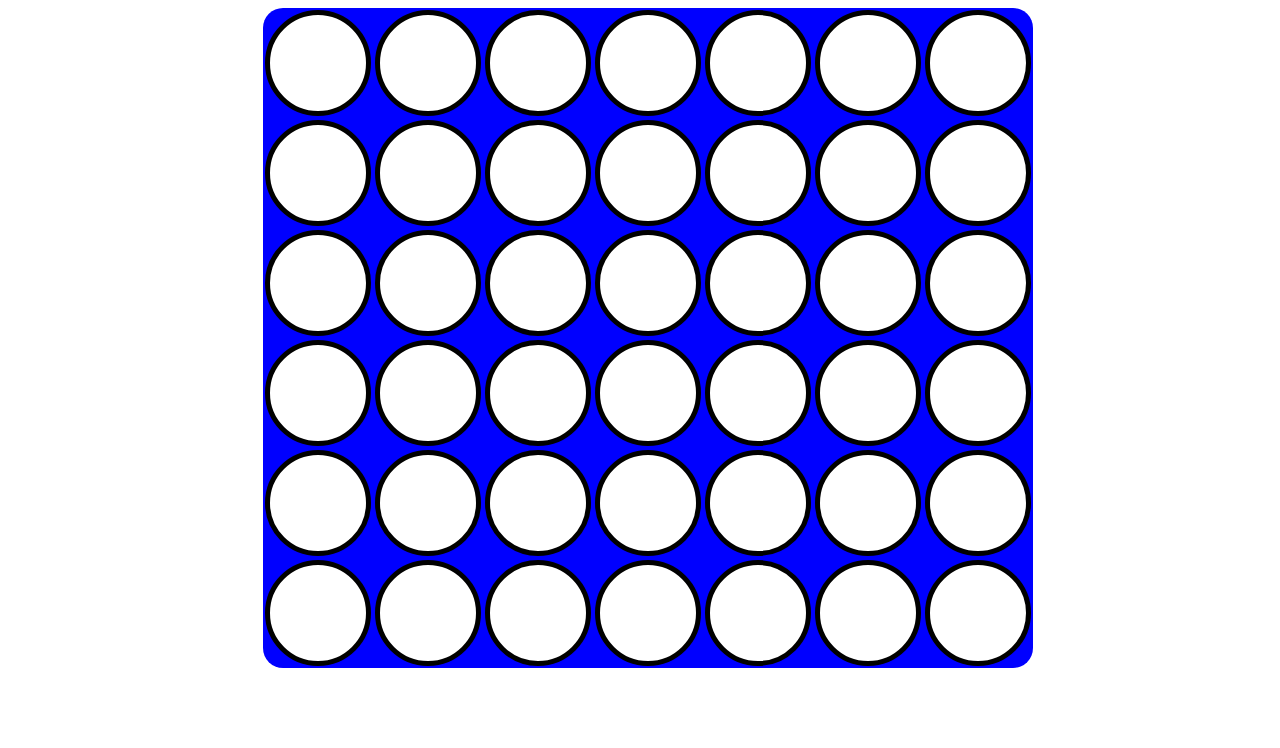
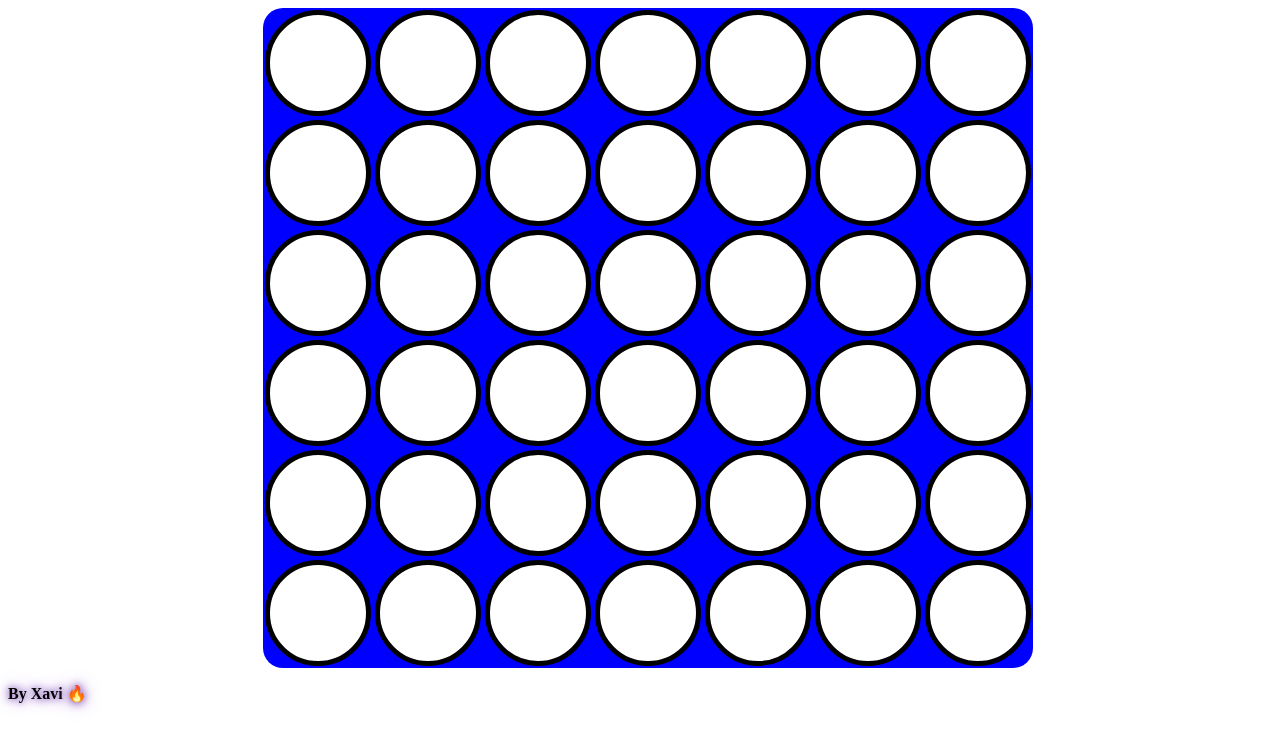
Before and after one commit to pastordesoles/connect4, a plain HTML site: page index.html in a window 1280 px wide. Drawn offline with Linux system fonts and the light colour scheme.

Commit message:
add footer

```diff
--- a/index.html
+++ b/index.html
@@ -1,9 +1,9 @@
 <!DOCTYPE html>
 <html lang="en">
   <head>
-    <meta charset="UTF-8">
-    <meta http-equiv="X-UA-Compatible" content="IE=edge">
-    <meta name="viewport" content="width=device-width, initial-scale=1.0">
+    <meta charset="UTF-8" />
+    <meta http-equiv="X-UA-Compatible" content="IE=edge" />
+    <meta name="viewport" content="width=device-width, initial-scale=1.0" />
     <title>Connect 4</title>
     <link rel="stylesheet" type="text/css" href="style.css" />
   </head>
@@ -49,7 +49,7 @@
       <div class="hole col6 row5"></div>
       <div class="hole col7 row5"></div>
 
-        <div class="hole col1 row6 "></div>
+      <div class="hole col1 row6"></div>
       <div class="hole col2 row6"></div>
       <div class="hole col3 row6"></div>
       <div class="hole col4 row6"></div>
@@ -58,6 +58,9 @@
       <div class="hole col7 row6"></div>
     </div>
 
+    <footer id="footer">
+      <p>By Xavi <span> 🔥 </span></p>
+    </footer>
   </body>
   <script type="text/javascript" src="main.js"></script>
 </html>
--- a/style.css
+++ b/style.css
@@ -32,3 +32,9 @@ body {
     background-color: yellow;
     border-radius: 50%;
   }
+
+  #footer {
+    font-weight: 600;
+    text-shadow: 0px 0px 5px #b393d3, 0px 0px 10px #b393d3, 0px 0px 10px #b393d3,
+      0px 0px 20px #b393d3;
+  }
```
Lines whose indentation alone changed are shown as unchanged.
